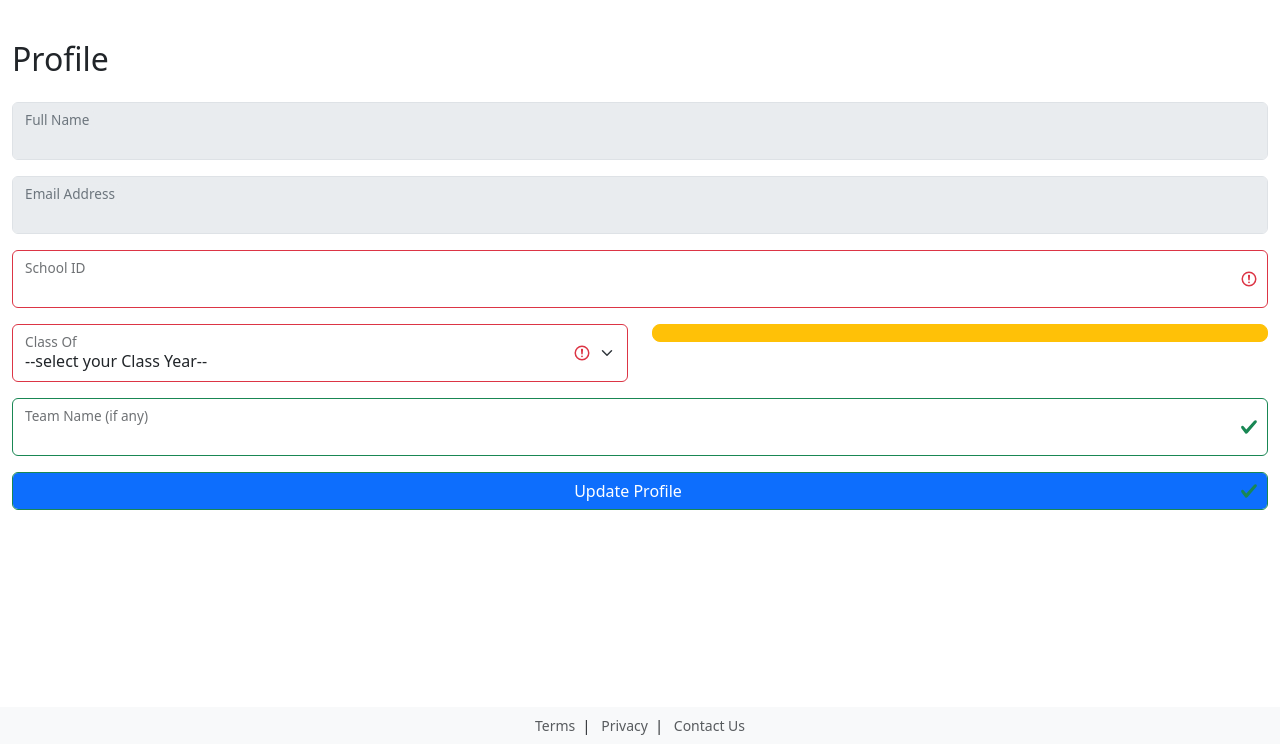
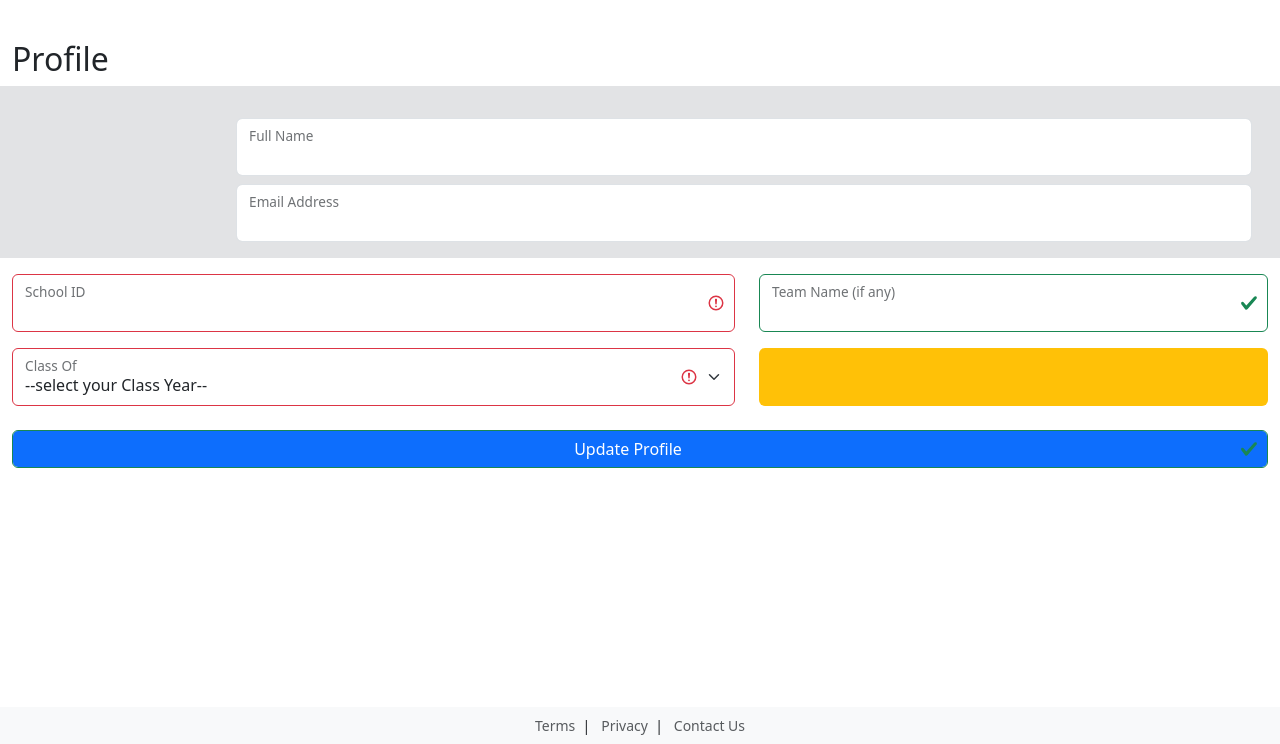
Before and after one commit to zshaiyen/NHS-App, a Flask app: template templates/profile.html in a window 1280 px wide. Shown: the part 56-800 px from the top of the page. Run offline with Flask 3, Linux system fonts and the light colour scheme; the template is opened without the code that fills it, so the values that code supplies are empty.

```diff
--- a/app_lib.py
+++ b/app_lib.py
@@ -25,7 +25,7 @@ def get_user_agent_details(request):
 
 
 #
-# Use this function to validate that user is logged in before accessing a route
+# Use this function to validate that user is logged in before accessing a route.
 #
 def is_logged_in(session):
     if 'user_email' in session:
--- a/static/css/HBHS.css
+++ b/static/css/HBHS.css
@@ -1,7 +1,3 @@
 /*
  * Custom CSS
  */
-
- :root {
-    --bs-body-bg: var(--bs-gray-100);
-  }
--- a/static/css/ZANE.css
+++ b/static/css/ZANE.css
@@ -1,7 +1,3 @@
 /*
  * Custom CSS
  */
-
-:root {
-  --bs-body-bg: var(--bs-gray-100);
-}
--- a/templates/base.html
+++ b/templates/base.html
@@ -7,9 +7,10 @@
     <title>NHS App - {{ session['organization_short_name'] }}</title>
 
     <link href="https://cdn.jsdelivr.net/npm/bootstrap@5.3.3/dist/css/bootstrap.min.css" rel="stylesheet" integrity="sha384-QWTKZyjpPEjISv5WaRU9OFeRpok6YctnYmDr5pNlyT2bRjXh0JMhjY6hW+ALEwIH" crossorigin="anonymous">
+    <link rel="stylesheet" href="https://cdn.jsdelivr.net/npm/bootstrap-icons@1.11.1/font/bootstrap-icons.css" />
     <link rel="stylesheet" href="{{ url_for('static', filename='css') }}/{{ session['organization_short_name'] }}.css">
   </head>
-  <body class="d-flex flex-column h-100" onload="document.body.onclick = function() {};">
+  <body class="d-flex flex-column h-100">
     <!-- navbar -->
     <nav class="navbar navbar-expand-md navbar-light bg-light fixed-top">
       <div class="container-fluid">
@@ -61,6 +62,7 @@
     {% block content %}{% endblock %}
 
     </div>
+
     <!-- footer -->
     <div class="container-fluid small fixed-bottom bg-body-tertiary p-2 text-center">
       <a class="text-muted link-underline link-underline-opacity-0" href="{{ url_for('tos' )}}">Terms</a>&nbsp;&nbsp;|&nbsp;&nbsp;
--- a/templates/profile.html
+++ b/templates/profile.html
@@ -4,27 +4,43 @@
 
 <h2>Profile</h2>
 <form action="{{ url_for('profile') }}/{{ user_profile[0]['user_email'] }}/update" method="POST" class="was-validated">
-  <img class="rounded shadow mx-auto d-block" style="width: 125px;" src="{{ user_profile[0]['photo_url'] }}">
 
-  <div class="form-floating mb-3 mt-3">
-    <input class="form-control" type="text" id="full_name" name="full_name" value="{{ user_profile[0]['full_name'] }}" disabled>
+  <div class="row p-3 bg-secondary-subtle">
+    <div class="col-md-2">
+      <img class="rounded shadow mx-auto d-block mt-3" style="width: 125px;" src="{{ user_profile[0]['photo_url'] }}">
+    </div>
+
+    <div class="col-md-10">
+      <div class="form-floating mt-3">
+        <span class="form-control" type="text" id="full_name" name="full_name"><h5>{{ user_profile[0]['full_name'] }}</h5></span>
         <label for="full_name">Full Name</label>
       </div>
-
-  <div class="form-floating mb-3 mt-3">
-    <input class="form-control" type="text" id="user_email" name="user_email" value="{{ user_profile[0]['user_email'] }}" disabled>
+      <div class="form-floating mt-2">
+        <span class="form-control" type="text" id="user_email" name="user_email">{{ user_profile[0]['user_email'] }}</span>
         <label for="user_email">Email Address</label>
       </div>
+    </div>
+  </div>
 
-  <div class="form-floating mb-3 mt-3">
+  <div class="row">
+    <div class="col-md-7 mt-3">
+      <div class="form-floating">
         <input class="form-control" type="text" id="school_id" name="school_id" value="{{ user_profile[0]['school_id'] if user_profile[0]['school_id'] }}" required>
         <label for="school_id">School ID</label>
       </div>
+    </div>
+    <div class="col-md-5 mt-3">
+      <div class="form-floating">
+        <input class="form-control" type="text" id="team_name" name="team_name" value="{{ user_profile[0]['team_name'] if user_profile[0]['team_name'] }}">
+        <label for="team_name">Team Name (if any)</label>
+      </div>
+    </div>
+  </div>
 
   <div class="row">
-    <div class="col">
+    <div class="col-md-7 mt-3">
       <div class="form-floating">
-        <select class="form-select" name="class_of" id="class_of" required onchange="document.getElementById('class_year_name').value = '';">
+        <select class="form-select" name="class_of" id="class_of" required onchange="document.getElementById('class_year_name').innerHTML = '';">
             <option disabled selected value>--select your Class Year--</option>
             {% for class_year in class_years %}
             <option value="{{ class_year['year_num'] }}" {% if user_profile[0]['class_of']|int == class_year['year_num'] %} selected {% endif %}>{{ class_year['year_num'] }}</option>
@@ -33,25 +49,28 @@
         <label class="form-label" for="class_of">Class Of</label>
       </div>
     </div>
-    <div class="col">
-      <div class="d-grid gap-2">
-      <button type="button " class="btn btn-warning btn-lg" id="class_year_name" name="class_year_name">{{ user_profile[0]['class_year_name'] if user_profile[0]['class_year_name'] }}</button>
+    <div class="col-md-5 mt-3 text-center align-middle">
+      <div class="container-fluid p-2 bg-warning rounded h-100">
+        <span class="h3" id="class_year_name">{{ user_profile[0]['class_year_name'] if user_profile[0]['class_year_name'] }}</span>
       </div>
     </div>
   </div>
 
-  <div class="form-floating mb-3 mt-3">
-    <input class="form-control novalidate" type="text" id="team_name" name="team_name" value="{{ user_profile[0]['team_name'] if user_profile[0]['team_name'] }}">
-    <label for="team_name">Team Name (if any)</label>
-  </div>
-
   {%if is_admin and user_profile[0]['user_email'] != session['user_email'] %}
+  <div class="row">
+    <div class="col-lg-12 mt-3">
       <input type="checkbox" id="admin_flag" name="admin_flag" value=1 {% if user_profile[0]['admin_flag'] == 1 %} checked {% endif %}>
       <label for="admin_flag"> Admin Flag</label><br>
       <input type="checkbox" id="disabled_flag" name="disabled_flag" value=1 {% if user_profile[0]['disabled_flag'] == 1 %} checked {% endif %}>
       <label for="disabled_flag"> Disabled Flag</label><br>
+    </div>
+  </div>
   {% endif %}
 
-  <input class="form-control btn btn-primary" type="submit" value="Update Profile">
+  <div class="row mt-4">
+      <div class="col-lg-12">
+        <input class="form-control btn btn-primary novalidate" type="submit" value="Update Profile">
+      </div>
+  </div>
 
 {% endblock %}
```
Also changed, not shown: templates/loghours.html (+29 -30 lines), templates/signon.html (+32 -44 lines). Lines whose indentation alone changed are shown as unchanged.
